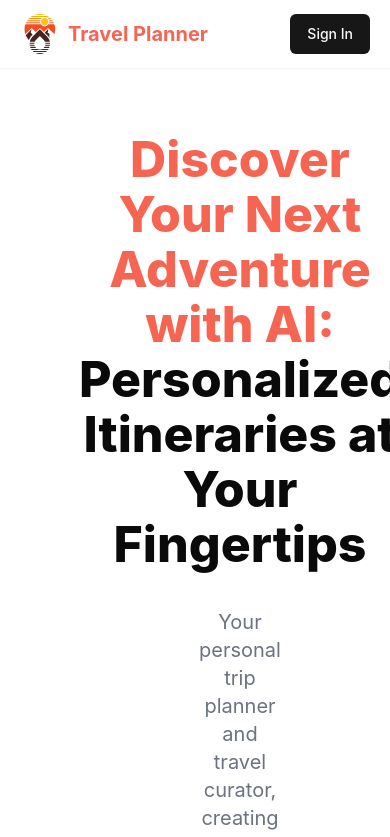
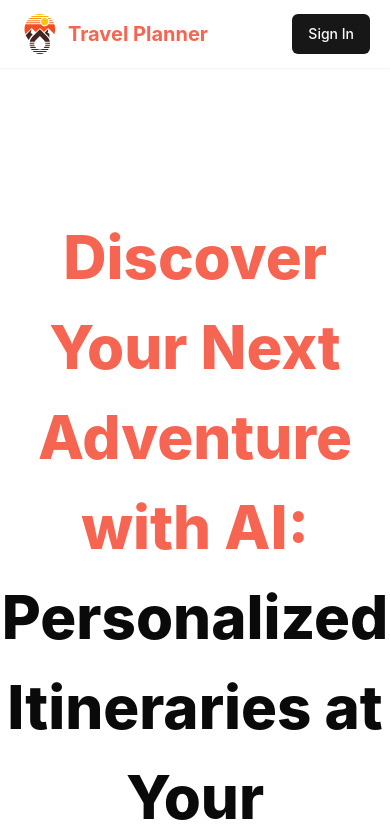
Before and after one commit to roshiniRengasamy/ai-trip-planner, a React (Vite) app: page / in a window 390 px wide. Shown: the top 837 px of the page. Built offline with nearby package versions, Linux system fonts and the light colour scheme; no server answers.

Commit message:
responsive design changes

```diff
--- a/src/App.jsx
+++ b/src/App.jsx
@@ -1,8 +1,5 @@
-import { useState } from 'react'
-import { Button } from './components/ui/button'
 import './App.css'
 import Hero from './components/custom/hero'
-import Header from './components/custom/header'
 
 function App() {
 
--- a/src/components/custom/header.jsx
+++ b/src/components/custom/header.jsx
@@ -43,7 +43,7 @@ const Header = () => {
     }
 
     return (
-        <div className="p-3 shadow-sm flex justify-between items-center px-5">
+        <div className="p-3 shadow-sm flex justify-between items-center px-5 ">
             <div className="flex items-center">
                 <img src="/logo.svg" className="w-10 h-10" alt="Logo" />
                 <span className="py-2 px-2 font-bold text-[#f56551] text-xl">Travel Planner</span>
--- a/src/components/custom/hero.jsx
+++ b/src/components/custom/hero.jsx
@@ -4,9 +4,9 @@ import { Button } from "../ui/button";
 //Home page
 const Hero = () => {
     return (
-        <div className="flex-1 mb-20">
-            <div className="flex flex-col items-center mx-60 gap-9">
-                <h1 className="font-extrabold text-[50px] text-center mt-16">
+        <div className="flex items-center justify-center">
+            <div className="flex flex-col items-center justify-center mx-40 my-20 gap-9">
+                <h1 className="font-extrabold text-[60px] text-center mt-16">
                     <span className="text-[#f56551]">Discover Your Next Adventure with AI: </span>
                     Personalized Itineraries at Your Fingertips
                 </h1>
--- a/src/components/custom/withHeader.jsx
+++ b/src/components/custom/withHeader.jsx
@@ -3,10 +3,10 @@ import Header from "./header";
 
 const WithHeader = (WrapperComponent) => {
     return (props) => (
-        <>
+        <div className="w-screen flex flex-col min-h-screen">
             <Header />
             <WrapperComponent {...props} />
-        </>
+        </div>
     )
 }
 
--- a/src/create-trip/index.jsx
+++ b/src/create-trip/index.jsx
@@ -131,7 +131,7 @@ const CreateTrip = () => {
     }
 
     return (
-        <div className="sm:px-10 md:px-32 lg:px-56 xl:px-50 px-5 my-10 flex-1">
+        <div className="sm:px-10 md:px-32 lg:px-50 xl:px-50 px-5 my-10 flex-1 ">
             <h2 className="font-bold text-2xl" onClick={() => { openDialog() }}>Tell us your travel preferences 🏕️🌴</h2>
             <p className="mt-3 text-gray-500 text-lg">Just provide some basic information, and our trip planner will generate a customized itinery based on your preferences.</p>
             <div className="mt-10 flex flex-col gap-9">
--- a/src/index.css
+++ b/src/index.css
@@ -4,71 +4,15 @@
 
 :root {
   font-family: Inter, system-ui, Avenir, Helvetica, Arial, sans-serif;
-  line-height: 1.5;
   font-weight: 400;
-
-  color-scheme: light dark;
   color: rgba(255, 255, 255, 0.87);
   background-color: #242424;
-
-  font-synthesis: none;
-  text-rendering: optimizeLegibility;
-  -webkit-font-smoothing: antialiased;
-  -moz-osx-font-smoothing: grayscale;
+  margin: 0;
+  padding: 0;
+  overflow-x: hidden;
 }
 
-a {
-  font-weight: 500;
-  color: #646cff;
-  text-decoration: inherit;
-}
 
-a:hover {
-  color: #535bf2;
-}
-
-body {}
-
-h1 {
-  font-size: 3.2em;
-  line-height: 1.1;
-}
-
-button {
-  border-radius: 8px;
-  border: 1px solid transparent;
-  padding: 0.6em 1.2em;
-  font-size: 1em;
-  font-weight: 500;
-  font-family: inherit;
-  background-color: #1a1a1a;
-  cursor: pointer;
-  transition: border-color 0.25s;
-}
-
-button:hover {
-  border-color: #646cff;
-}
-
-button:focus,
-button:focus-visible {
-  outline: 4px auto -webkit-focus-ring-color;
-}
-
-@media (prefers-color-scheme: light) {
-  :root {
-    color: #213547;
-    background-color: #ffffff;
-  }
-
-  a:hover {
-    color: #747bff;
-  }
-
-  button {
-    background-color: #f9f9f9;
-  }
-}
 
 @layer base {
   :root {
@@ -80,24 +24,11 @@ button:focus-visible {
     --popover-foreground: 0 0% 3.9%;
     --primary: 0 0% 9%;
     --primary-foreground: 0 0% 98%;
-    --secondary: 0 0% 96.1%;
-    --secondary-foreground: 0 0% 9%;
-    --muted: 0 0% 96.1%;
-    --muted-foreground: 0 0% 45.1%;
-    --accent: 0 0% 96.1%;
-    --accent-foreground: 0 0% 9%;
-    --destructive: 0 84.2% 60.2%;
-    --destructive-foreground: 0 0% 98%;
     --border: 0 0% 89.8%;
     --input: 0 0% 89.8%;
-    --ring: 0 0% 3.9%;
-    --chart-1: 12 76% 61%;
-    --chart-2: 173 58% 39%;
-    --chart-3: 197 37% 24%;
-    --chart-4: 43 74% 66%;
-    --chart-5: 27 87% 67%;
     --radius: 0.5rem;
   }
+
   .dark {
     --background: 0 0% 3.9%;
     --foreground: 0 0% 98%;
@@ -109,20 +40,8 @@ button:focus-visible {
     --primary-foreground: 0 0% 9%;
     --secondary: 0 0% 14.9%;
     --secondary-foreground: 0 0% 98%;
-    --muted: 0 0% 14.9%;
-    --muted-foreground: 0 0% 63.9%;
-    --accent: 0 0% 14.9%;
-    --accent-foreground: 0 0% 98%;
-    --destructive: 0 62.8% 30.6%;
-    --destructive-foreground: 0 0% 98%;
     --border: 0 0% 14.9%;
     --input: 0 0% 14.9%;
-    --ring: 0 0% 83.1%;
-    --chart-1: 220 70% 50%;
-    --chart-2: 160 60% 45%;
-    --chart-3: 30 80% 55%;
-    --chart-4: 280 65% 60%;
-    --chart-5: 340 75% 55%;
   }
 }
 
@@ -130,6 +49,7 @@ button:focus-visible {
   * {
     @apply border-border;
   }
+
   body {
     @apply bg-background text-foreground;
   }
--- a/src/main.jsx
+++ b/src/main.jsx
@@ -1,10 +1,8 @@
-import { StrictMode } from 'react'
 import { createRoot } from 'react-dom/client'
 import './index.css'
 import App from './App.jsx'
 import CreateTrip from './create-trip/index.jsx'
 import { createBrowserRouter, RouterProvider } from 'react-router-dom'
-import Header from './components/custom/header'
 import { Toaster } from './components/ui/sonner'
 import { GoogleOAuthProvider } from '@react-oauth/google'
 import ViewTrip from './view-trip'
@@ -36,10 +34,8 @@ const router = createBrowserRouter([
 ])
 
 createRoot(document.getElementById('root')).render(
-  // <StrictMode>
   <GoogleOAuthProvider clientId={import.meta.env.VITE_GOOGLE_AUTH_CLIENT_ID}>
     <Toaster />
     <RouterProvider router={router} />
   </GoogleOAuthProvider>
-  // </StrictMode>,
 )
```
